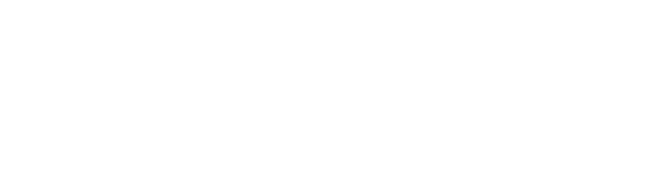
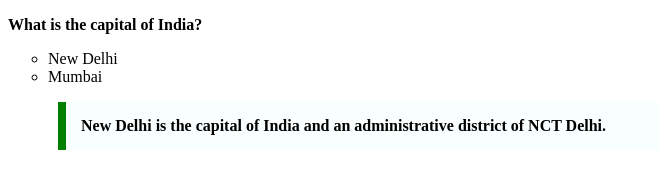
Before and after one commit to acciojob/trivia-sravankumar8587, a website: page main.html in a window 1280 px wide. Shown: the whole page, without its empty margins (0-660 px from the left). Drawn offline with Linux system fonts and the light colour scheme.

Commit message:
created a submission

```diff
--- a/main.html
+++ b/main.html
@@ -7,6 +7,14 @@
 </head>
 
 <body>
+	 <p class="para1">What is the capital of India?</p>
+     <ul style="list-style: circle;">
+      <li>New Delhi</li>
+      <li>Mumbai</li>
+     </ul>
+     <blockquote cite="https://en.wikipedia.org/wiki/New_Delhi ">
+    <p class="para">New Delhi is the capital of India and an administrative district of NCT Delhi.</p>
+     </blockquote>
 	<!-- the entire body must be written by student -->
     <script type="text/javascript" src="./script.js">
 </script>
--- a/styles.css
+++ b/styles.css
@@ -1,2 +1,13 @@
 
+.para{
+    max-width: 600px;
+    margin: 10px;
+    padding: 15px;
+    border-left: 8px solid green;
+    background-color: #f8fffe;
+    font-weight: bold;
+}
+.para1{
+    font-weight: bold;
+}
 /* Your CSS Code here. */
```
